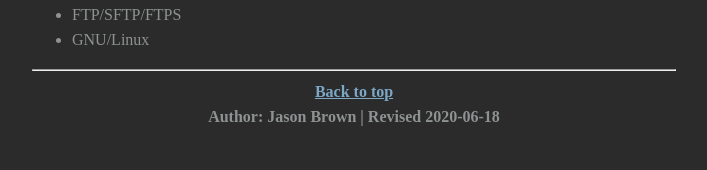
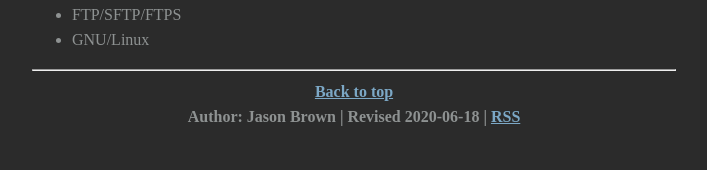
Before and after one commit to noUsernamesLef7/noUsernamesLef7.github.io, a Jekyll site: the page built from index.md, in a window 1280 px wide. Shown: the part 1483-1653 px from the top of the page, without its empty margins (286-993 px from the left). Built offline with Jekyll 4.4.1, drawn with Linux system fonts in a browser that asks for light colours.

Commit message:
Add link to RSS feed

```diff
--- a/_layouts/default.html
+++ b/_layouts/default.html
@@ -5,6 +5,7 @@
 		<meta name="viewport" content="width=device-width, initial-scale=1">
 		<title>{{ page.title }}</title>
 		<link rel="stylesheet" type="text/css" href="/assets/css/darcula-like.css">
+		<link rel="alternate" type="application/atom+xml" title="Jason Brown's Blog" href="/feed.xml">
 	</head>
 	<body>
 		<a href="top"></a>
@@ -28,6 +29,8 @@
 				<li>Author: {{ page.author }}</li>
 				<li>|</li>
 				<li>Revised {{ page.date }}</li>
+				<li>|</li>
+				<li><a href="/feed.xml">RSS</a></li>
 			</ul>
 		</footer>
 		</div>
```
